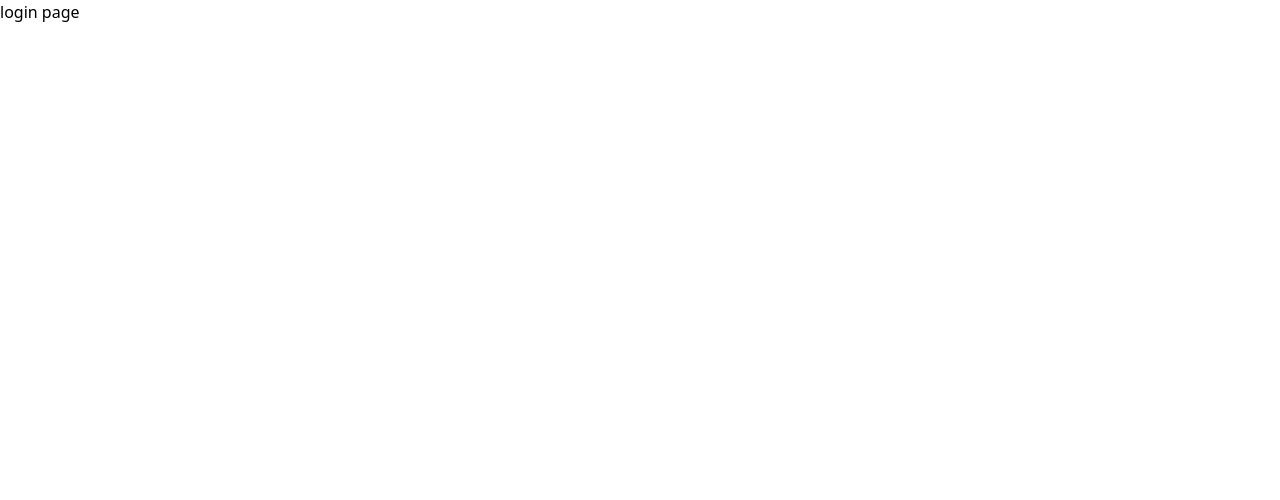
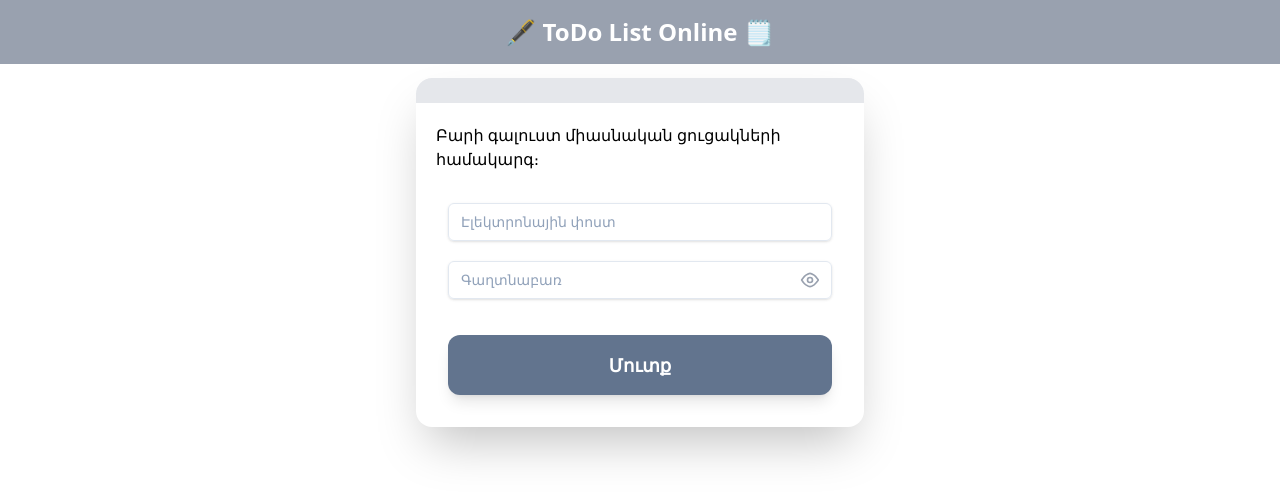
Before and after one commit to davit312/todo-list-online, a React (Vite) app in the folder frontend/: page /login in a window 1280 px wide. Shown: the top 500 px of the page. Built offline with nearby package versions, Linux system fonts and the light colour scheme.

Commit message:
simple form components

```diff
--- a/frontend/src/Header.jsx
+++ b/frontend/src/Header.jsx
@@ -1,7 +1,7 @@
-export default function Header() {
+export default function () {
   return (
     <header className="bg-gray-400 text-white flex items-center justify-center h-16">
-      <p className="text-2xl font-semibold">ToDo List Online 🗒️</p>
+      <p className="text-2xl font-semibold">🖋️ ToDo List Online 🗒️</p>
     </header>
   );
 }
--- a/frontend/src/Login.jsx
+++ b/frontend/src/Login.jsx
@@ -1,3 +1,19 @@
+import FormLayout from './components/FormLayout';
+import Input from './components/Input';
+import Password from './components/Password';
+import Submit from './components/Submit';
+
+import Header from './Header';
+
 export default function () {
-  return <h1>login page</h1>;
+  return (
+    <>
+      <Header />
+      <FormLayout>
+        <Input />
+        <Password />
+        <Submit />
+      </FormLayout>
+    </>
+  );
 }
--- /dev/null
+++ b/frontend/src/components/FormLayout.jsx
@@ -0,0 +1,19 @@
+export default function (props) {
+  return (
+    <div>
+      <div className="w-full max-w-md bg-white rounded-2xl shadow-2xl overflow-hidden m-auto mt-3.5">
+        <div className="flex rounded-t-xl overflow-hidden border-b border-gray-200">
+          <div className="flex-1 py-3 pl-2 text-lg font-semibold text-gray-700 bg-gray-200"></div>
+        </div>
+        <p className="p-5 pb-0">Բարի գալուստ միասնական ցուցակների համակարգ։</p>
+
+        {/* <!-- Form Body --> */}
+        <div className="p-8 space-y-5">
+          <form action="#" method="POST" className="space-y-5">
+            {props.children}
+          </form>
+        </div>
+      </div>
+    </div>
+  );
+}
--- /dev/null
+++ b/frontend/src/components/Input.jsx
@@ -0,0 +1,10 @@
+export default function () {
+  return (
+    <div className="w-full max-w-sm min-w-[200px]">
+      <input
+        className="w-full bg-transparent placeholder:text-slate-400 text-slate-700 text-sm border border-slate-200 rounded-md px-3 py-2 transition duration-300 ease focus:outline-none focus:border-slate-400 hover:border-slate-300 shadow-sm focus:shadow"
+        placeholder="Էլեկտրոնային փոստ"
+      />
+    </div>
+  );
+}
--- /dev/null
+++ b/frontend/src/components/Password.jsx
@@ -0,0 +1,30 @@
+export default function () {
+  return (
+    <div className="w-full max-w-sm min-w-[200px] relative">
+      <input
+        type="password"
+        className="w-full bg-transparent placeholder:text-slate-400 text-slate-700 text-sm border border-slate-200 rounded-md px-3 py-2 transition duration-300 ease focus:outline-none focus:border-slate-400 hover:border-slate-300 shadow-sm focus:shadow"
+        placeholder="Գաղտնաբառ"
+      />
+      <button
+        type="button"
+        className="absolute inset-y-0 right-0 flex items-center pr-3 text-gray-400 hover:text-gray-600"
+      >
+        {/* <!-- Eye Icon (View Password) --> */}
+        <svg
+          xmlns="http://www.w3.org/2000/svg"
+          width="20"
+          height="20"
+          viewBox="0 0 24 24"
+          fill="none"
+          stroke="currentColor"
+          strokeWidth="2"
+          strokeLinecap="round"
+          strokeLinejoin="round"
+        >
+          <path d="M2.067 12.064c.269.458.552.883.84 1.28l.94 1.233c.96 1.272 2.067 2.378 3.328 3.315C9.407 19.34 11.666 20 12 20s2.593-.66 4.825-2.176c1.261-.937 2.368-2.043 3.328-3.315l.94-1.233c.288-.397.571-.822.84-1.28M2 12c.269-.458.552-.883.84-1.28l.94-1.233c.96-1.272 2.067-2.378 3.328-3.315C9.407 4.66 11.666 4 12 4s2.593.66 4.825 2.176c1.261.937 2.368 2.043 3.328 3.315l.94 1.233c.288.397.571.822.84 1.28M12 15a3 3 0 1 0 0-6 3 3 0 0 0 0 6Z" />
+        </svg>
+      </button>
+    </div>
+  );
+}
--- /dev/null
+++ b/frontend/src/components/Submit.jsx
@@ -0,0 +1,10 @@
+export default function () {
+  return (
+    <button
+      type="submit"
+      className="w-full py-4 text-lg font-semibold text-white bg-slate-500 rounded-xl shadow-lg hover:bg-primary-blue transition duration-300 mt-4"
+    >
+      Մուտք
+    </button>
+  );
+}
```
